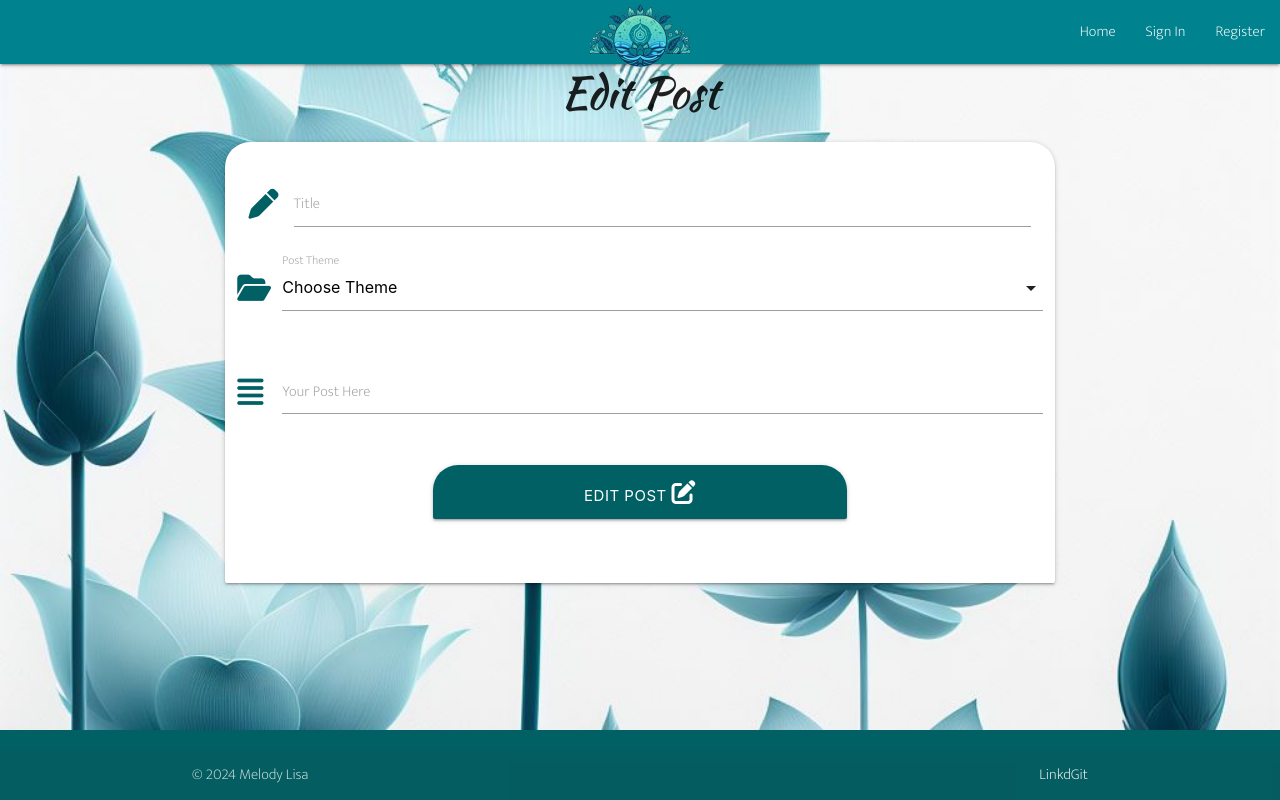
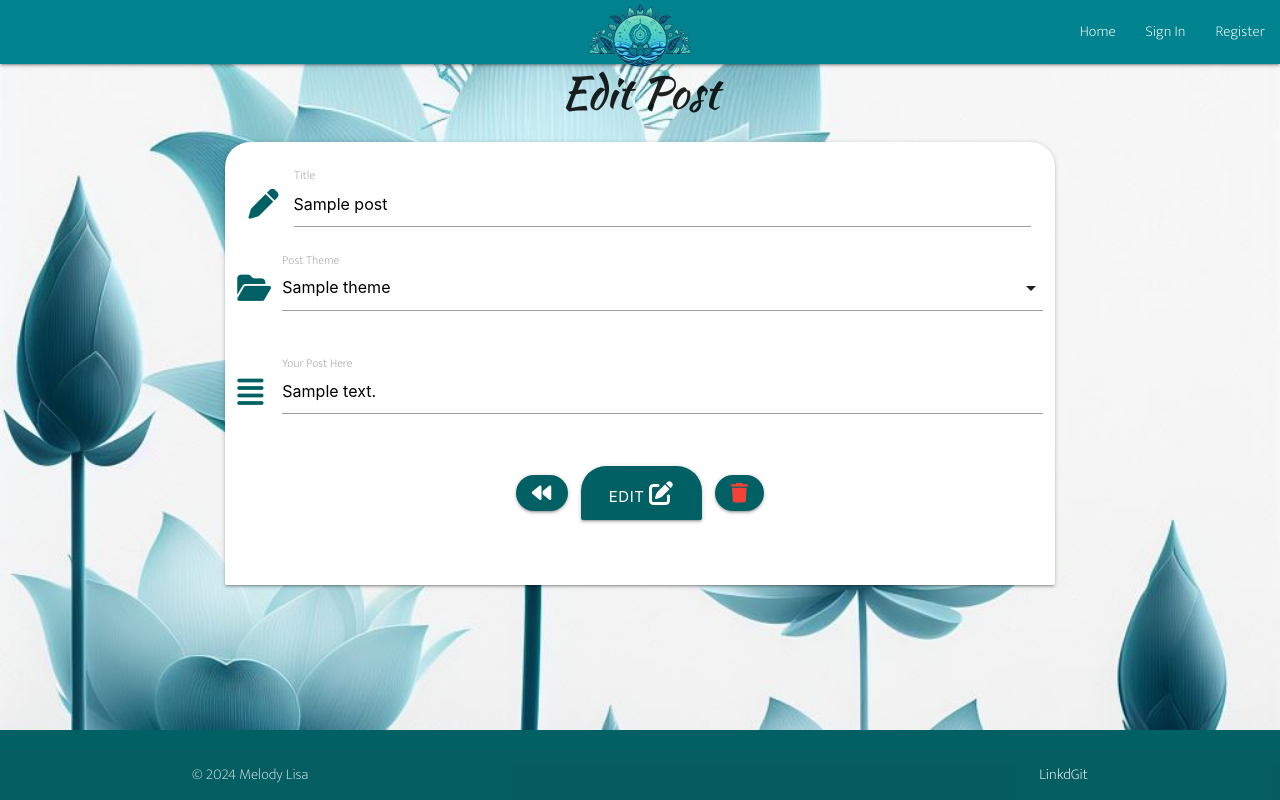
Before and after one commit to Melody-Lisa/blissboost, a Flask app: template templates/edit_post.html in a window 1280 px wide. Run offline with Flask 3, Linux system fonts and the light colour scheme; the template is opened without the code that fills it: most values are stand-ins (such as "Sample title", 1, 10 or a date in 2020); some libraries are stand-ins or nearby versions.

Commit message:
Wire up cancel edit button and create delete post button

```diff
--- a/static/css/style.css
+++ b/static/css/style.css
@@ -34,6 +34,11 @@ h1, h2, h3, h4, .card-title {
     margin-bottom: 5px;
 }
 
+.btn {
+    margin: 10px;
+    border-radius: 25px;
+}
+
 /* Cards and content */
 .card, .card-content, .card-panel, .btn-large,
 .card-image, .card-image img.profile-pic {
--- a/templates/edit_post.html
+++ b/templates/edit_post.html
@@ -4,8 +4,7 @@
 <h3 class="center">Edit Post</h3>
 
 <div class="row">
-    <form class="col s12 m8 offset-m2" method="POST"
-     action="{{ url_for('edit_post', post_id=post._id) }}">
+    <form class="col s12 m8 offset-m2" method="POST" action="{{ url_for('edit_post', post_id=post._id) }}">
 
         <div class="card-panel">
 
@@ -13,9 +12,8 @@
             <div class="row">
                 <div class="input-field col s12">
                     <i class="fa-solid fa-pen prefix cyan-text text-darken-4"></i>
-                    <input id="post_title" name="post_title" type="text"
-                     class="validate" minlength="0"
-                        maxlength="50" class="validate" required>
+                    <input id="post_title" name="post_title" type="text" class="validate" minlength="0" maxlength="50"
+                        class="validate" value="{{ post.post_title }}" required>
                     <label for="post_title">Title</label>
                 </div>
 
@@ -24,11 +22,17 @@
                     <div class="input-field col s12">
                         <i class="fas fa-folder-open prefix cyan-text text-darken-4"></i>
                         <select id="theme_name" name="theme_name" class="validate" required>
-                        <option value="" disabled selected>Choose Theme</option>
+                            <option value="" disabled>Choose Theme</option>
                             {% for theme in themes %}
+                            {% if theme.theme_name == post.theme_name %}
+                            <option value="{{ theme.theme_name }}" selected>
+                                {{- theme.theme_name.capitalize() -}}
+                            </option>
+                            {% else %}
                             <option value="{{ theme.theme_name }}">
                                 {{- theme.theme_name.capitalize() -}}
                             </option>
+                            {% endif %}
                             {% endfor %}
                         </select>
                         <label for="theme_name">Post Theme</label>
@@ -39,19 +43,31 @@
                 <div class="row">
                     <div class="input-field col s12">
                         <i class="fa-solid fa-align-justify prefix cyan-text text-darken-4"></i>
-                    <textarea id="post_description" name="post_description"
-                     class="validate materialize-textarea" minlength="0"
-                        maxlength="500" required></textarea>
+                        <textarea id="post_description" name="post_description" class="validate materialize-textarea"
+                            minlength="0" maxlength="500" required>
+                        {{- post.post_description -}}
+                    </textarea>
                         <label for="post_description">Your Post Here</label>
                     </div>
                 </div>
 
                 <!-- Edit Post -->
                 <div class="row">
+                    <div class="col s12 center-align">
+                        <!-- Cancel -->
+                        <a href="{{ url_for('get_posts') }}"
+                         class="btn cyan darken-4 text-shadow" >
+                         <i class="fa-solid fa-backward text-shadow"></i>
+                        </a>
+                        <!-- Submit -->
                         <button type="submit"
-                 class="col s6 offset-s3 btn-large cyan darken-4 text-shadow center-align">
-                    Edit Post <i class="fa-solid fa-pen-to-square"></i>
+                         class="btn-large cyan darken-4 text-shadow center-align">
+                            Edit <i class="fa-solid fa-pen-to-square"></i>
                         </button>
+                        <!-- Delete -->
+                        <a href class="btn cyan darken-4 text-shadow">
+                            <i class="fa-solid fa-trash red-text"></i></i></a>
+                    </div>
                 </div>
 
             </div>
```
Lines whose indentation alone changed are shown as unchanged.
